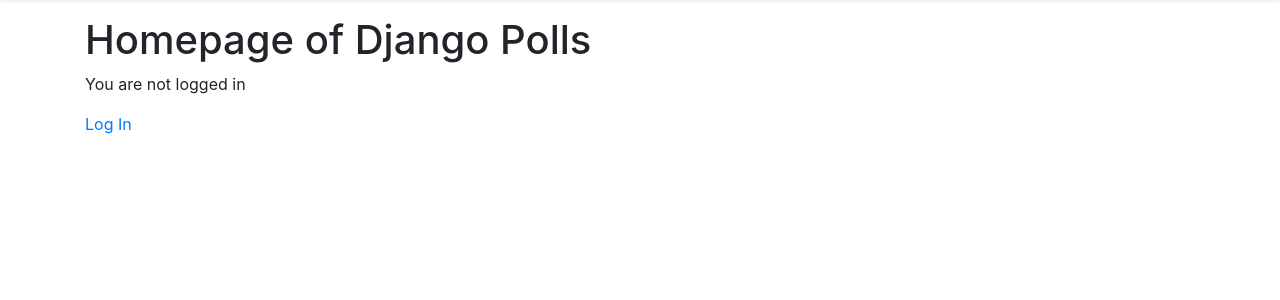
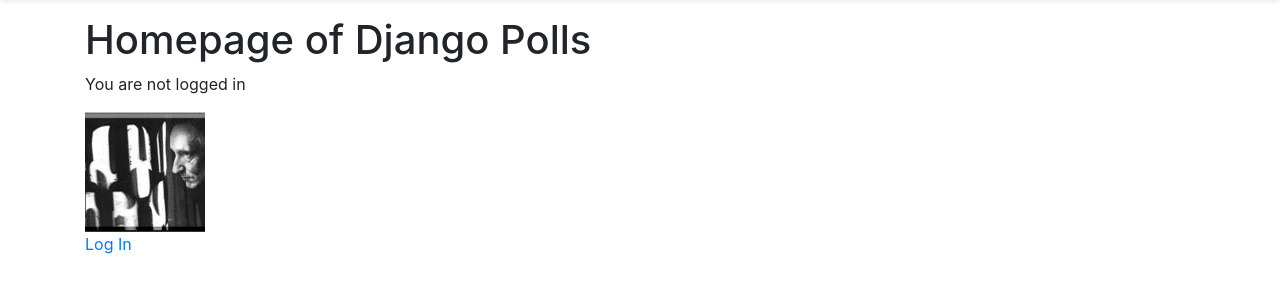
Before and after one commit to kevinbowen777/django-polls, a Django app: page / in a window 1280 px wide. Shown: the part 73-373 px from the top of the page. Run offline with Django 4.2, Linux system fonts and the light colour scheme; parts of the project's set-up code (start-up, migrations or seed data) failed here and were passed over; some libraries are stand-ins or nearby versions.

Commit message:
Add images to home page

```diff
--- a/static/css/style.css
+++ b/static/css/style.css
@@ -24,3 +24,7 @@
 body {
   background: white url("images/background.jpg") repeat;
 }
+.greeting {
+  height: 50px;
+  width: auto;
+}
--- a/templates/home.html
+++ b/templates/home.html
@@ -7,10 +7,13 @@
 {% block content %}
   <h1>Homepage of Django Polls</h1>
   {% if user.is_authenticated %}
-    Hi {{ user.email }}!
+  <p>Hi {{ user.email }}!</p>
+    <img class="greeting" src="{% static 'images/binturong.jpg' %}">
     <p><a href="{% url 'logout' %}">Log Out</a></p>
   {% else %}
     <p>You are not logged in</p>
+    <img class="greeting" src="{% static 'images/burroughs.jpg' %}">
+    <p>
     <a href="{% url 'login' %}">Log In</a>
   {% endif %}
 {% endblock content %}
--- a/templates/registration/login.html
+++ b/templates/registration/login.html
@@ -1,4 +1,4 @@
-{% extends '_base.html' %}
+{% extends 'base.html' %}
 
 {% block title %}Log In{% endblock title %}
 
```
Also changed, not shown: static/images/binturong.jpg (added), static/images/burroughs.jpg (added).
